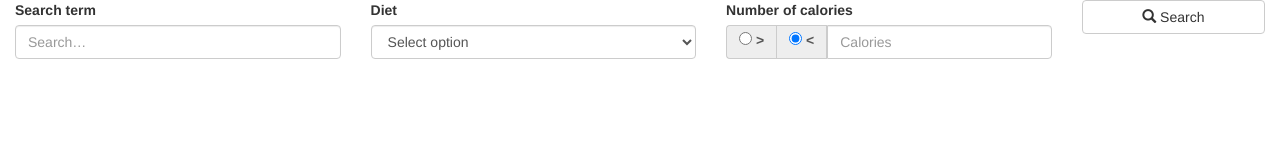
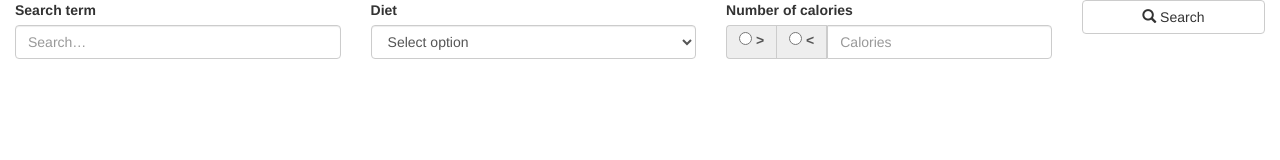
Before and after one commit to raff-r/recipe-search, a React (Create React App) app: page / in a window 1280 px wide. Shown: the top 160 px of the page. Built offline with nearby package versions, Linux system fonts and the light colour scheme.

Commit message:
handle form state

```diff
--- a/src/components/search-bar.js
+++ b/src/components/search-bar.js
@@ -8,7 +8,12 @@ class SearchBar extends Component {
   constructor(props) {
     super(props);
 
-    this.state = {searchTerm: ''};
+    this.state = {
+        q: '',
+        diet: '',
+        caloriesType: '',
+        calories: ''
+    };
 
     this.onHandleChange = this.onHandleChange.bind(this);
     this.onHandleSubmit = this.onHandleSubmit.bind(this);
@@ -16,7 +21,7 @@ class SearchBar extends Component {
   }
 
   onHandleChange(e) {
-    this.setState({searchTerm: e.target.value});
+    this.setState({[e.target.name]: e.target.value});
   }
 
   onHandleSubmit(e) {
@@ -34,10 +39,10 @@ class SearchBar extends Component {
                 <div className="col-xs-12 col-md-10">
                     <div className="row">
                         <div className="col-xs-12 col-md-4">
-                            <label for="searchTerm">Search term</label>
+                            <label htmlFor="searchTerm">Search term</label>
                             <input
                                 type="text"
-                                name="searchTerm"
+                                name="q"
                                 id="searchTerm"
                                 className="form-control"
                                 placeholder="Search&hellip;"
@@ -46,7 +51,7 @@ class SearchBar extends Component {
                             />
                         </div>
                         <div className="col-xs-12 col-md-4">
-                            <label for="diet">Diet</label>
+                            <label htmlFor="diet">Diet</label>
                             <select
                                 className="form-control"
                                 name="diet"
@@ -63,17 +68,31 @@ class SearchBar extends Component {
                             </select>
                         </div>
                         <div className="col-xs-12 col-md-4">
-                            <label for="calaories">Number of calories</label>
+                            <label htmlFor="calories">Number of calories</label>
                             <div className="input-group">
                                 <span className="input-group-addon">
                                     <label>
-                                        <input type="radio" name="caloriesType" id="caloriesType-gte" value="gte" checked />
+                                        <input
+                                            type="radio"
+                                            name="caloriesType"
+                                            id="caloriesType-gte"
+                                            value="gte"
+                                            checked={this.state.caloriesType === 'gte'}
+                                            onChange={this.onHandleChange}
+                                        />
                                         &nbsp;&gt;
                                     </label>
                                 </span>
                                 <span className="input-group-addon">
                                     <label>
-                                        <input type="radio" name="caloriesType" id="caloriesType-lte" value="lte" checked />
+                                        <input
+                                            type="radio"
+                                            name="caloriesType"
+                                            id="caloriesType-lte"
+                                            value="lte"
+                                            checked={this.state.caloriesType === 'lte'}
+                                            onChange={this.onHandleChange}
+                                        />
                                         &nbsp;&lt;
                                     </label>
                                 </span>
```
Also changed, not shown: 1 other file (tests, documents, lock files or other folders).
